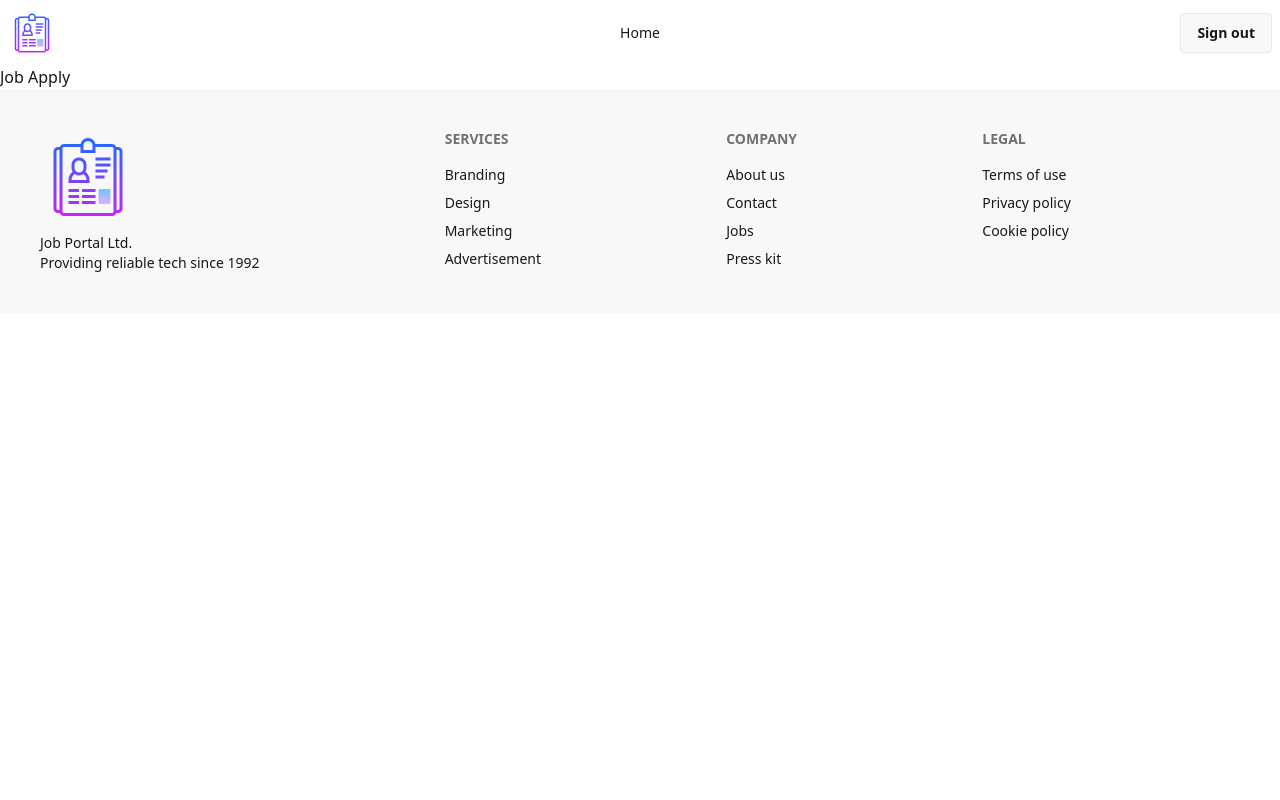
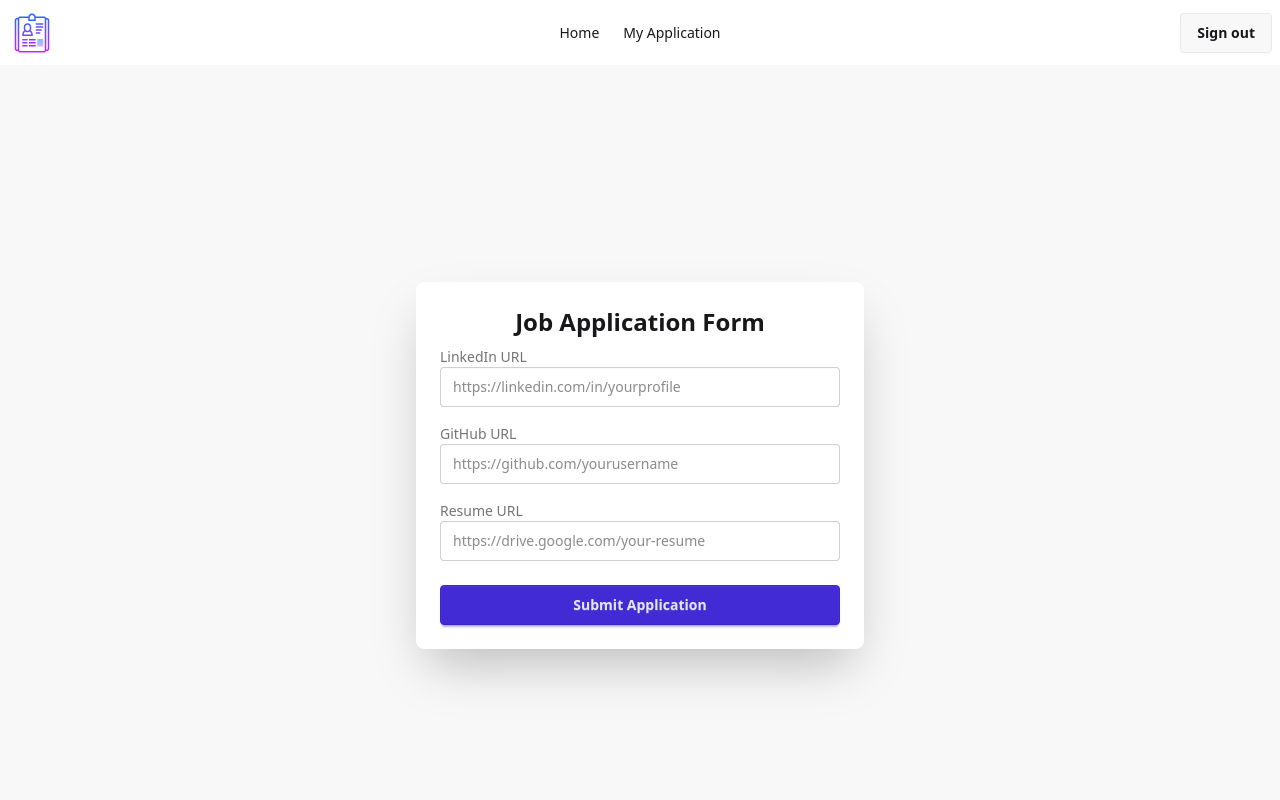
Before and after one commit to dmmalek/job-portal, a React (Vite) app: page /apply/1 in a window 1280 px wide. Shown: the top 800 px of the page. Built offline with nearby package versions, Linux system fonts and the light colour scheme; no server answers; sample sign-in values are in the browser's storage.

Commit message:
design and functionality for myjobapplication page and create custom hook

```diff
--- a/package.json
+++ b/package.json
@@ -19,6 +19,7 @@
     "react": "^19.1.1",
     "react-dom": "^19.1.1",
     "react-router-dom": "^7.8.1",
+    "sweetalert2": "^11.22.4",
     "tailwindcss": "^4.1.12"
   },
   "devDependencies": {
--- a/src/context/AuthProvider.jsx
+++ b/src/context/AuthProvider.jsx
@@ -38,7 +38,7 @@ const AuthProvider = ({ children }) => {
   useEffect(() => {
     const unsubscribe = onAuthStateChanged(auth, (currentUser) => {
       setUser(currentUser);
-      console.log("state captured", currentUser);
+      // console.log("state captured", currentUser);
       setLoading(false);
     });
 
--- /dev/null
+++ b/src/custom-hook/useAuth.jsx
@@ -0,0 +1,9 @@
+import { useContext } from "react";
+import AuthContext from "../context/AuthContext";
+
+const useAuth = () => {
+  const context = useContext(AuthContext);
+  return context;
+};
+
+export default useAuth;
--- a/src/home/jobdetails/JobApply.jsx
+++ b/src/home/jobdetails/JobApply.jsx
@@ -1,7 +1,106 @@
+import { useParams } from "react-router-dom";
+import useAuth from "../../custom-hook/useAuth";
+import Swal from "sweetalert2";
+
 const JobApply = () => {
+  const { id } = useParams();
+  const { user } = useAuth();
+
+  const handleApplySubmit = (e) => {
+    e.preventDefault();
+    const form = e.target;
+    const linkedin = form.linkedin.value;
+    const github = form.github.value;
+    const resume = form.resume.value;
+
+    const jobApplication = {
+      job_id: id,
+      applicant_email: user.email,
+      linkedin,
+      github,
+      resume,
+    };
+
+    fetch("http://localhost:5000/job-application", {
+      method: "POST",
+      headers: {
+        "Content-Type": "application/json",
+      },
+      body: JSON.stringify(jobApplication),
+    })
+      .then((res) => res.json())
+      .then((data) => {
+        // console.log(data);
+        if (data.insertedId) {
+          Swal.fire({
+            position: "center",
+            icon: "success",
+            title: "Job Apply succefull",
+            showConfirmButton: false,
+            timer: 1500,
+          });
+        }
+      });
+  };
   return (
-    <div>
-      <h1>Job Apply</h1>
+    <div className="min-h-screen flex items-center justify-center bg-base-200 p-4">
+      <div className="card w-full max-w-md shadow-2xl bg-base-100">
+        <div className="card-body">
+          <h2 className="text-2xl font-bold text-center">
+            Job Application Form
+          </h2>
+          <form onSubmit={handleApplySubmit} className="space-y-4">
+            {/* LinkedIn */}
+            <div className="form-control">
+              <label className="label">
+                <span className="label-text font-medium">LinkedIn URL</span>
+              </label>
+              <input
+                type="url"
+                name="linkedin"
+                placeholder="https://linkedin.com/in/yourprofile"
+                className="input input-bordered w-full"
+                required
+              />
+            </div>
+
+            {/* GitHub */}
+            <div className="form-control">
+              <label className="label">
+                <span className="label-text font-medium">GitHub URL</span>
+              </label>
+              <input
+                type="url"
+                name="github"
+                placeholder="https://github.com/yourusername"
+                className="input input-bordered w-full"
+                required
+              />
+            </div>
+
+            {/* Resume */}
+            <div className="form-control">
+              <label className="label">
+                <span className="label-text font-medium">Resume URL</span>
+              </label>
+              <input
+                type="url"
+                name="resume"
+                placeholder="https://drive.google.com/your-resume"
+                className="input input-bordered w-full"
+                required
+              />
+            </div>
+
+            {/* Submit Button */}
+            <div className="form-control mt-6">
+              <button className="btn btn-primary w-full" type="submit">
+                Submit Application
+              </button>
+            </div>
+          </form>
+        </div>
+      </div>
     </div>
   );
 };
--- /dev/null
+++ b/src/home/jobdetails/MyJobApplication.jsx
@@ -0,0 +1,65 @@
+import { useEffect, useState } from "react";
+import useAuth from "../../custom-hook/useAuth";
+
+const MyJobApplication = () => {
+  const [myjob, setMyJob] = useState([]);
+  const { user } = useAuth();
+  // console.log(user);
+  useEffect(() => {
+    fetch(`http://localhost:5000/job-application?email=${user.email}`)
+      .then((res) => res.json())
+      .then((data) => {
+        console.log(data);
+        setMyJob(data);
+      });
+  }, [user.email]);
+
+  return (
+    <div>
+      <div className="max-w-6xl mx-auto p-6">
+        <h2 className="text-3xl font-bold mb-6 text-center">
+          My Job Applications
+        </h2>
+
+        <div className="overflow-x-auto">
+          <table className="table table-zebra w-full">
+            {/* Table Head */}
+            <thead>
+              <tr className="bg-base-200">
+                <th>#</th>
+                <th>Company</th>
+                <th>Job Title</th>
+                <th>Location</th>
+                <th>Type</th>
+                <th>Category</th>
+                <th>Deadline</th>
+                <th>Salary</th>
+              </tr>
+            </thead>
+
+            {/* Table Body */}
+            <tbody>
+              {myjob.map((job, index) => (
+                <tr key={job._id}>
+                  <td>{index + 1}</td>
+                  <td>{job?.company}</td>
+                  <td className="font-semibold">{job.title}</td>
+                  <td>{job.location}</td>
+                  <td>{job.jobType}</td>
+                  <td>{job.category}</td>
+                  <td>{job.applicationDeadline}</td>
+                  <td>
+                    {job.salaryRange?.min} - {job.salaryRange.max}{" "}
+                    {job?.salaryRange?.currency}
+                  </td>
+                </tr>
+              ))}
+            </tbody>
+          </table>
+        </div>
+      </div>
+    </div>
+  );
+};
+
+export default MyJobApplication;
--- a/src/login/LogIn.jsx
+++ b/src/login/LogIn.jsx
@@ -17,11 +17,13 @@ const LogIn = () => {
     const form = event.target;
     const email = form.email.value;
     const password = form.password.value;
-    console.log(email, password);
+    // console.log(email, password);
     signInUser(email, password)
       .then((result) => {
-        console.log(result.user);
-        navigate(location.state);
+        // console.log(result.user);
+        if (result.user) {
+          return navigate(location.state);
+        }
       })
       .catch((error) => {
         console.log(error.message);
--- a/src/routes/PrivateRoute.jsx
+++ b/src/routes/PrivateRoute.jsx
@@ -5,7 +5,6 @@ import { Navigate, useLocation } from "react-router-dom";
 const PrivateRoute = ({ children }) => {
   const { user, loading } = useContext(AuthContext);
   const location = useLocation();
-  console.log(location);
   if (loading) {
     return <span className="loading loading-bars loading-xl"></span>;
   }
--- a/src/routes/router.jsx
+++ b/src/routes/router.jsx
@@ -6,6 +6,7 @@ import LogIn from "../login/LogIn";
 import JobDetails from "../home/jobdetails/JobDetails";
 import JobApply from "../home/jobdetails/JobApply";
 import PrivateRoute from "./PrivateRoute";
+import MyJobApplication from "../home/jobdetails/MyJobApplication";
 
 const router = createBrowserRouter([
   {
@@ -36,6 +37,14 @@ const router = createBrowserRouter([
         ),
       },
       {
+        path: "/my-application",
+        element: (
+          <PrivateRoute>
+            <MyJobApplication />
+          </PrivateRoute>
+        ),
+      },
+      {
         path: "/register",
         element: <Register />,
       },
--- a/src/shared/NavBar.jsx
+++ b/src/shared/NavBar.jsx
@@ -5,12 +5,14 @@ import logo from "../assets/icon/logo.png";
 
 const NavBar = () => {
   const { user, signOutUser } = useContext(AuthContext);
-  console.log(user);
 
   const links = (
     <>
       <li>
         <Link to={"/"}>Home</Link>
+      </li>
+      <li>
+        <Link to={"/my-application"}>My Application</Link>
       </li>
     </>
   );
```
Also changed, not shown: 1 other file (tests, documents, lock files or other folders).
